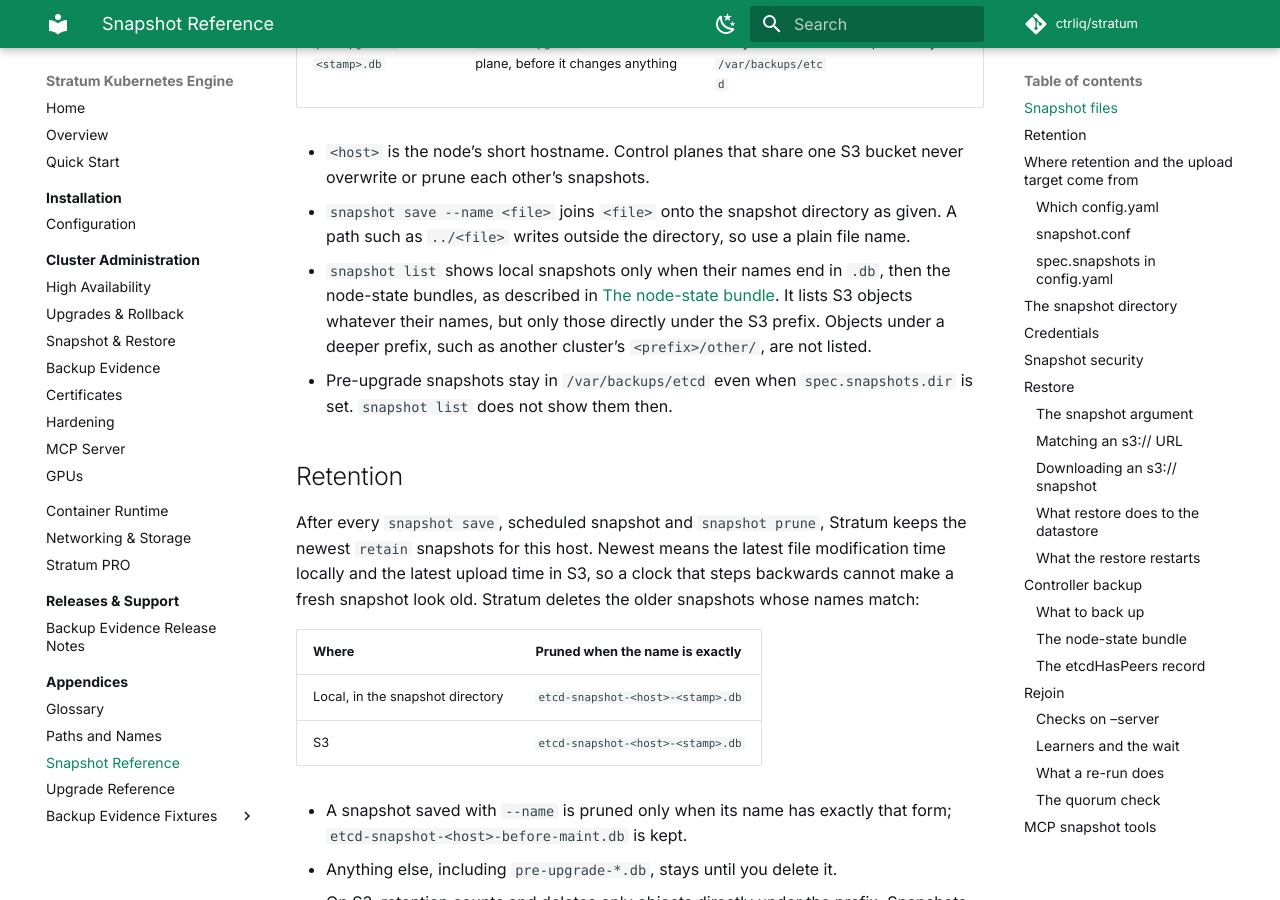
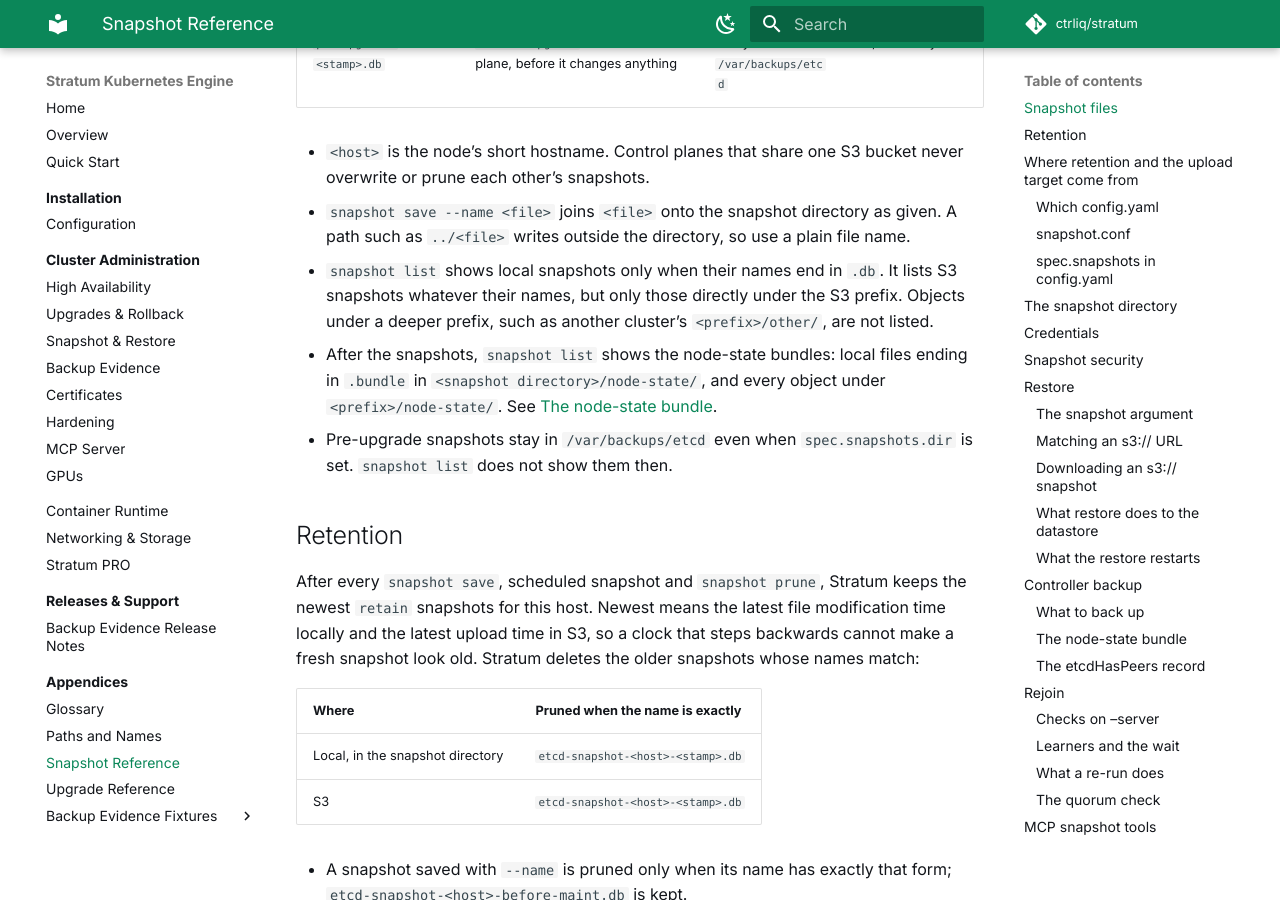
Before and after one commit to ctrliq/stratum, an MkDocs documentation site: the page built from docs/docs/appendices/snapshot-reference.md, in a window 1280 px wide and 900 px high, scrolled down 546 px. Built offline with MkDocs 1.6.1 and Material for MkDocs 9.7.7, drawn with Linux system fonts in a browser that asks for light colours; comment, search, counter and statistics services are not loaded; some of the changed text lies outside the part shown.

Commit message:
docs(snapshot): fold in review nits on the node-state backup docs
- nodeState evidence: a tick whose snapshot save fails returns before
  any node-state handling and leaves the previous attempt in place; say
  so instead of "the latest tick's attempt".
- Restore: remove both copies of the identity file when done.
- snapshot list: scope the "directly under the S3 prefix" rule to
  snapshots, and say bundles come from node-state/ locally and
  <prefix>/node-state/ in S3.
- Bundle "Leaves out" row: make the images.d sentence a full sentence.
- Step 3: sudo systemctl start stratum, as the rest of the page writes it.
- Backup-evidence release notes: the snapshot list table is unchanged
  only where no node-state bundle is stored; bundles add rows.

Claude-Session: https://claude.ai/code/session_016jxHHwU881M3ndXLDnCZhF
Signed-off-by: cwolford <WolfyChris@users.noreply.github.com>

```diff
--- a/docs/docs/appendices/snapshot-reference.md
+++ b/docs/docs/appendices/snapshot-reference.md
@@ -25,12 +25,14 @@ File names carry a UTC timestamp in the form `YYYYMMDD-HHMMSS`.
 - `snapshot save --name <file>` joins `<file>` onto the snapshot directory as
   given. A path such as `../<file>` writes outside the directory, so use a
   plain file name.
-- `snapshot list` shows local snapshots only when their names end in `.db`,
-  then the node-state bundles, as described in
-  [The node-state bundle](#the-node-state-bundle). It
-  lists S3 objects whatever their names, but only those directly under the
-  S3 prefix. Objects under a deeper prefix, such as another cluster's
+- `snapshot list` shows local snapshots only when their names end in `.db`.
+  It lists S3 snapshots whatever their names, but only those directly under
+  the S3 prefix. Objects under a deeper prefix, such as another cluster's
   `<prefix>/other/`, are not listed.
+- After the snapshots, `snapshot list` shows the node-state bundles: local
+  files ending in `.bundle` in `<snapshot directory>/node-state/`, and every
+  object under `<prefix>/node-state/`. See
+  [The node-state bundle](#the-node-state-bundle).
 - Pre-upgrade snapshots stay in `/var/backups/etcd` even when
   `spec.snapshots.dir` is set. `snapshot list` does not show them then.
 
```
Also changed, not shown: other parts of docs/docs/appendices/snapshot-reference.md (+1 -1 lines), docs/docs/cluster-admin/backup-evidence.md (+1 -1 lines), docs/docs/cluster-admin/snapshot-restore.md (+6 -5 lines), docs/docs/releases/backup-evidence.md (+5 -3 lines).
